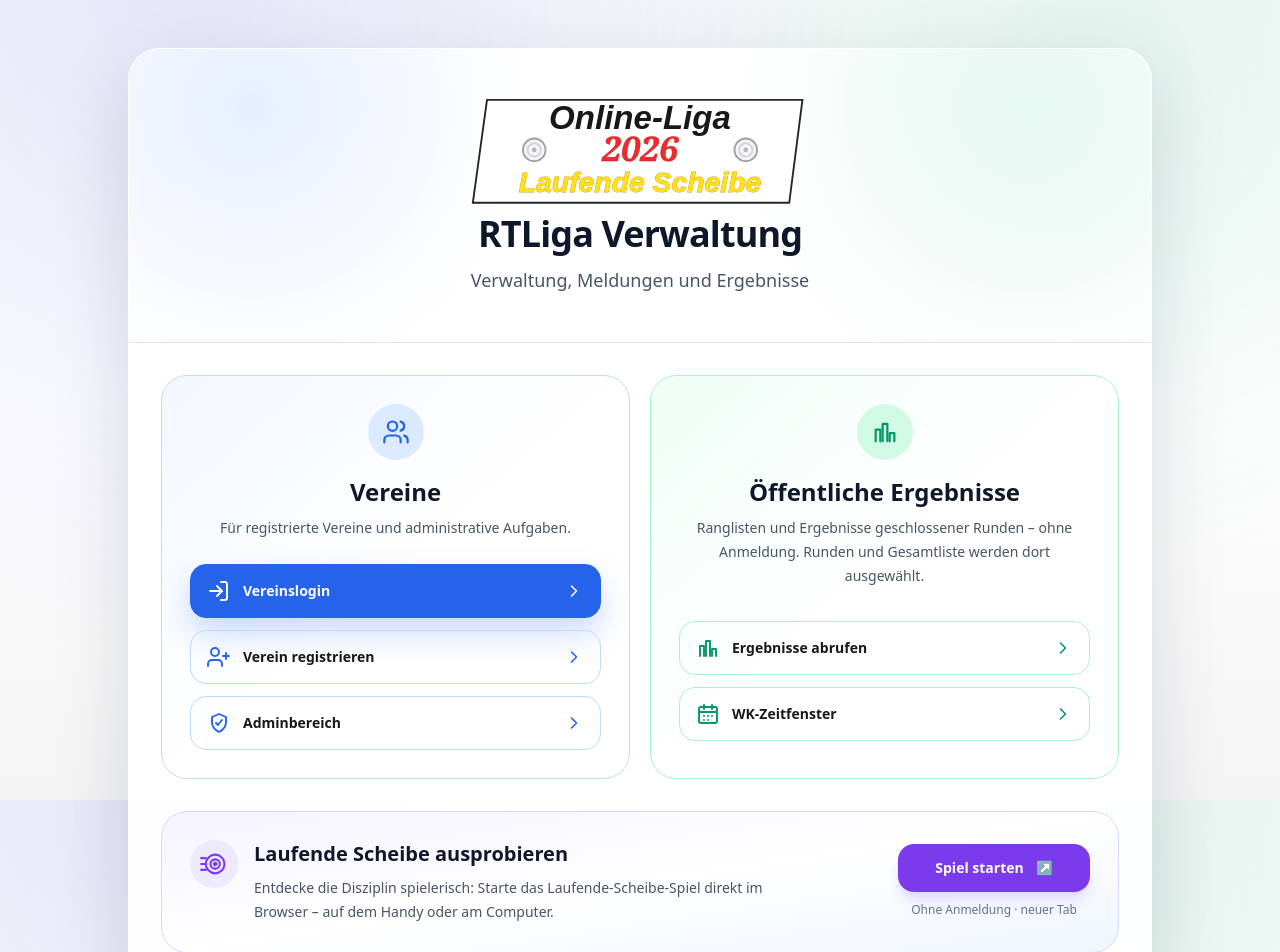
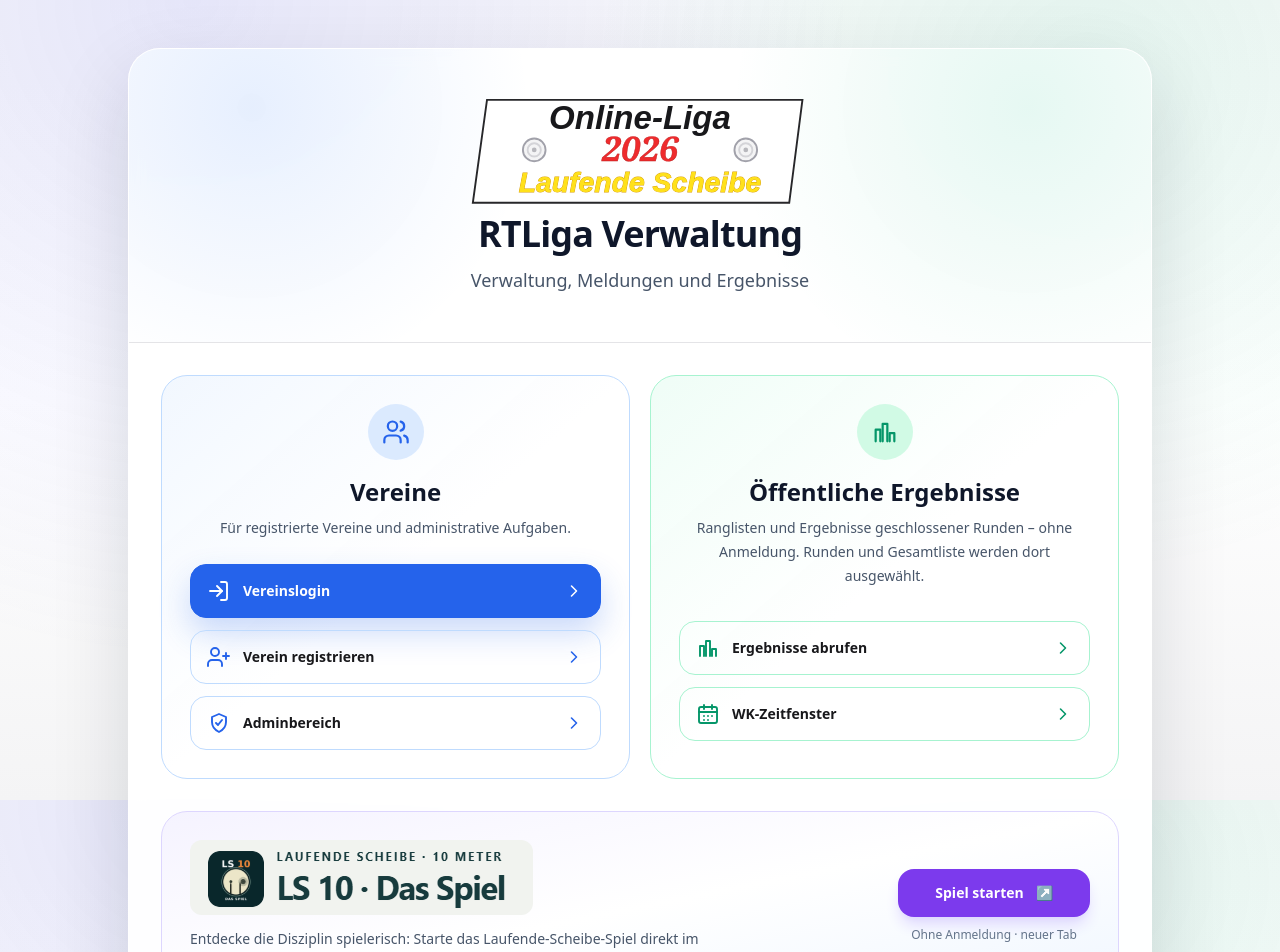
Before and after one commit to feiseldirk-ui/rtliga, a React (Vite) app: page /#/ in a window 1280 px wide. Shown: the top 952 px of the page. Built offline with nearby package versions, Linux system fonts and the light colour scheme.

Commit message:
LS 10-Spiel-Logo in die Startseitenkachel integrieren

```diff
--- a/src/features/public/components/HomePage.jsx
+++ b/src/features/public/components/HomePage.jsx
@@ -184,17 +184,16 @@ export default function HomePage() {
 
         <section className="mx-5 mb-5 rounded-[26px] border border-violet-200 bg-gradient-to-br from-violet-50 via-white to-blue-50 p-5 sm:mx-8 sm:mb-7 sm:p-7" aria-labelledby="game-heading">
           <div className="flex flex-col gap-5 sm:flex-row sm:items-center sm:justify-between">
-            <div className="flex items-start gap-4">
-              <div className="flex h-12 w-12 shrink-0 items-center justify-center rounded-full bg-violet-100 text-violet-600">
-                <svg className="h-7 w-7" viewBox="0 0 24 24" fill="none" stroke="currentColor" strokeWidth="1.8" aria-hidden="true">
-                  <circle cx="13" cy="12" r="8" /><circle cx="13" cy="12" r="4" /><circle cx="13" cy="12" r="1" />
-                  <path d="M1 7h4M1 12h3M1 17h4" strokeLinecap="round" />
-                </svg>
-              </div>
-              <div>
-                <h2 id="game-heading" className="text-xl font-bold text-slate-900">Laufende Scheibe ausprobieren</h2>
-                <p className="mt-2 max-w-lg text-sm leading-6 text-slate-600">Entdecke die Disziplin spielerisch: Starte das Laufende-Scheibe-Spiel direkt im Browser – auf dem Handy oder am Computer.</p>
-              </div>
+            <div className="min-w-0 flex-1">
+              <h2 id="game-heading" className="sr-only">Laufende Scheibe ausprobieren – LS 10 · Das Spiel</h2>
+              <img
+                src={`${import.meta.env.BASE_URL}ls10-das-spiel-logo.png`}
+                width="343"
+                height="75"
+                alt="LS 10 · Das Spiel – Laufende Scheibe · 10 Meter"
+                className="h-auto w-full max-w-[343px] rounded-xl"
+              />
+              <p className="mt-3 max-w-lg text-sm leading-6 text-slate-600">Entdecke die Disziplin spielerisch: Starte das Laufende-Scheibe-Spiel direkt im Browser – auf dem Handy oder am Computer.</p>
             </div>
             <div className="shrink-0 sm:w-48">
               <a href="https://laufende-scheibe-spiel.df0776.chatgpt.site" target="_blank" rel="noopener noreferrer" className="flex min-h-12 w-full items-center justify-center gap-3 rounded-2xl bg-violet-600 px-5 py-3.5 text-sm font-bold text-white shadow-lg shadow-violet-200 transition hover:bg-violet-500 focus-visible:outline focus-visible:outline-2 focus-visible:outline-offset-4 focus-visible:outline-violet-600">
```
Also changed, not shown: public/ls10-das-spiel-logo.png (added).
